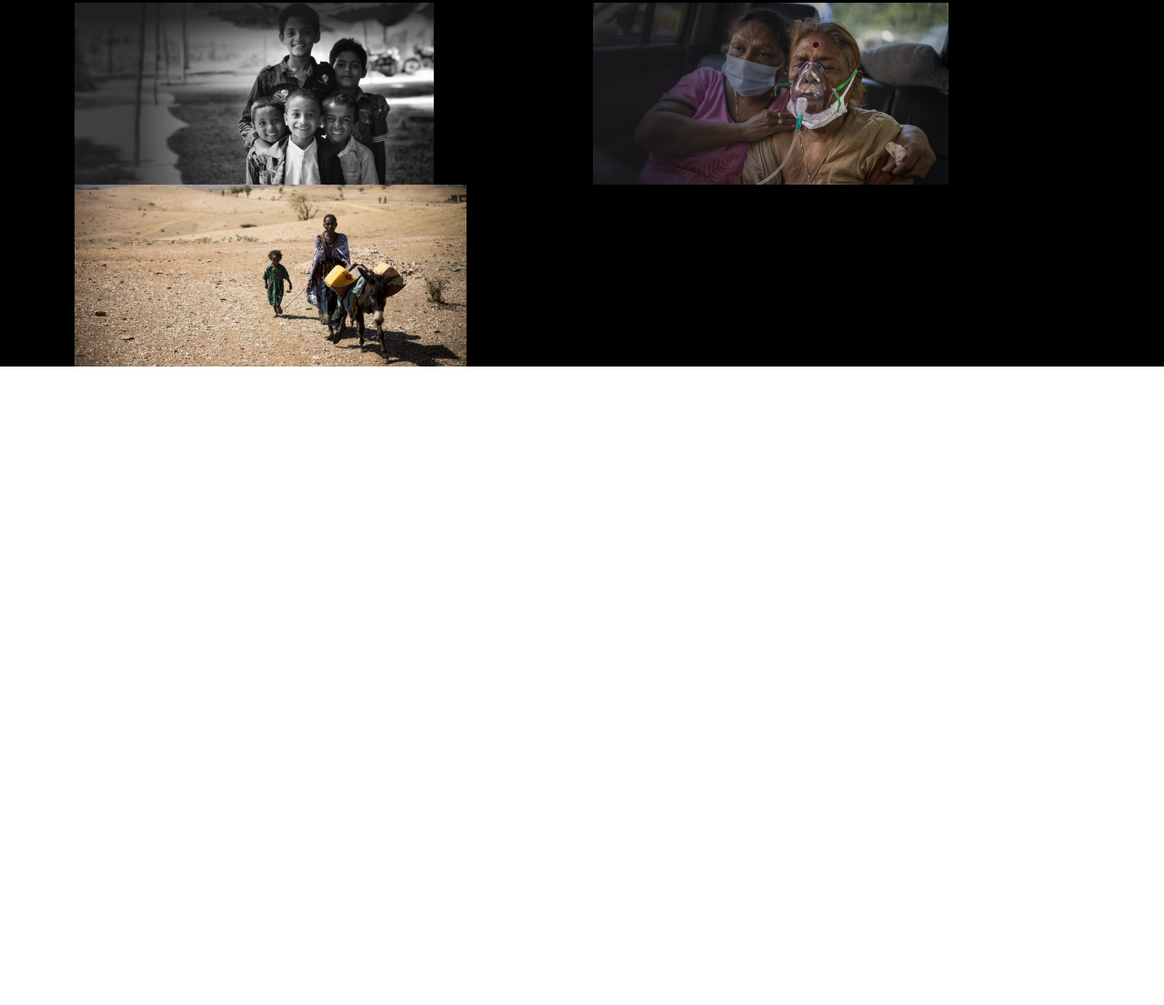
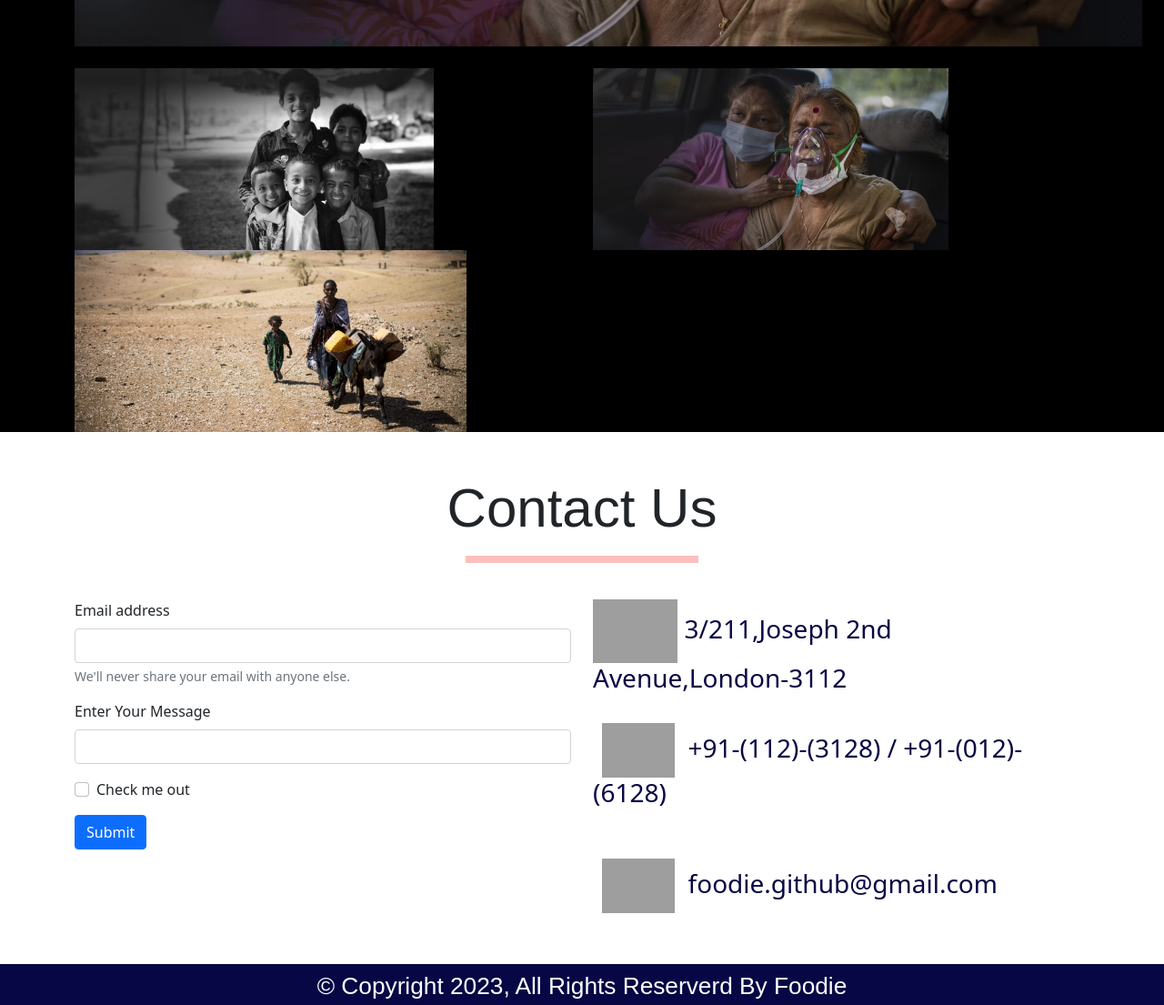
Before and after one commit to saitmuza007/foodie.github.io, a plain HTML site: page index.html in a window 1280 px wide. Shown: the part 1829-2934 px from the top of the page at 91% size. Before the commit the page ends 2232 px from the top, so only its background shows below. Drawn offline with nearby package versions, Linux system fonts and the light colour scheme; no server answers; grey boxes are pictures that could not be loaded; a script that the page names is missing; a web font is replaced by a local one.

Commit message:
Footer and Contact

```diff
--- a/index.html
+++ b/index.html
@@ -112,7 +112,9 @@
   </section>
   <br>
   <br>
+  <br>
   <section id="hero">
+    <br>
     <h1 class="gal">
       Gallery</h1>
       <hr class="hrcl">
@@ -140,6 +142,56 @@
 
 
   </section>
+  <br>
+
+  <section id="contact">
+<br>
+    <h1 class="gal3">
+      Contact Us</h1>
+      <hr class="hrcl">
+      <br>
+      <div class="container">
+        <div class="row">
+          <div class="col">
+            <form>
+              <div class="mb-3">
+                <label for="exampleInputEmail1" class="form-label">Email address</label>
+                <input type="email" class="form-control" id="exampleInputEmail1" aria-describedby="emailHelp">
+                <div id="emailHelp" class="form-text">We'll never share your email with anyone else.</div>
+              </div>
+              <div class="mb-3">
+                <label for="exampleInputPassword1" class="form-label">Enter Your Message</label>
+                <input type="text" class="form-control" id="exampleInputPassword1">
+              </div>
+              <div class="mb-3 form-check">
+                <input type="checkbox" class="form-check-input" id="exampleCheck1">
+                <label class="form-check-label" for="exampleCheck1">Check me out</label>
+              </div>
+              <button type="submit" class="btn btn-primary">Submit</button>
+            </form>
+
+          </div>
+          <div class="col">
+            <h3 class="display-3" id="yu"> <img src="https://cdn-icons-png.flaticon.com/512/17/17736.png" alt="" id="qw">&nbsp;3/211,Joseph 2nd Avenue,London-3112</h3>
+            <br>
+
+            <h3 class="display-3" id="yu"> <img src="https://cdn-icons-png.flaticon.com/512/46/46854.png" alt="" id="qw1">&nbsp;&nbsp;+91-(112)-(3128) / +91-(012)-(6128) </h3>
+            <br>
+            <br>
+
+            <h3 class="display-3" id="yu"> <img src="https://cdn-icons-png.flaticon.com/512/183/183642.png" alt="" id="qw1">&nbsp;&nbsp;foodie.github@gmail.com </h3>
+          </div>
+        </div>
+
+
+      </div>
+      <br>
+      <br>
+  </section>
+  <section id="clr">
+    <footer class="ft"> <small>&copy; Copyright 2023, All Rights Reserverd By Foodie</small> </footer>
+  </section>
+
 
   <script src="script.js"></script>
 
--- a/style.css
+++ b/style.css
@@ -60,6 +60,7 @@
   font-family: 'Anek Devanagari', sans-serif;
   text-align: center;
   color:#ffff;
+  font-size:60px;
 
 }
 .hrcl
@@ -76,9 +77,41 @@
   display: block;
   margin-left: auto;
   margin-right: auto;
+
 }
 
 .gal2
 {
   height: 200px;
 }
+.gal3
+{
+  font-family: 'Anek Devanagari', sans-serif;
+  text-align: center;
+  font-size:60px;
+
+}
+.ft
+{
+
+  font-family: 'Anek Devanagari', sans-serif;
+  text-align: center;
+  font-size:30px;
+}
+
+#qw
+{
+  height: 70px;
+}
+#yu
+{
+  font-size: 28px;
+  color:#070745 ;
+  font-weight:500
+
+}
+#qw1
+{
+  height:60px;
+  margin-left: 10px;
+}
```
